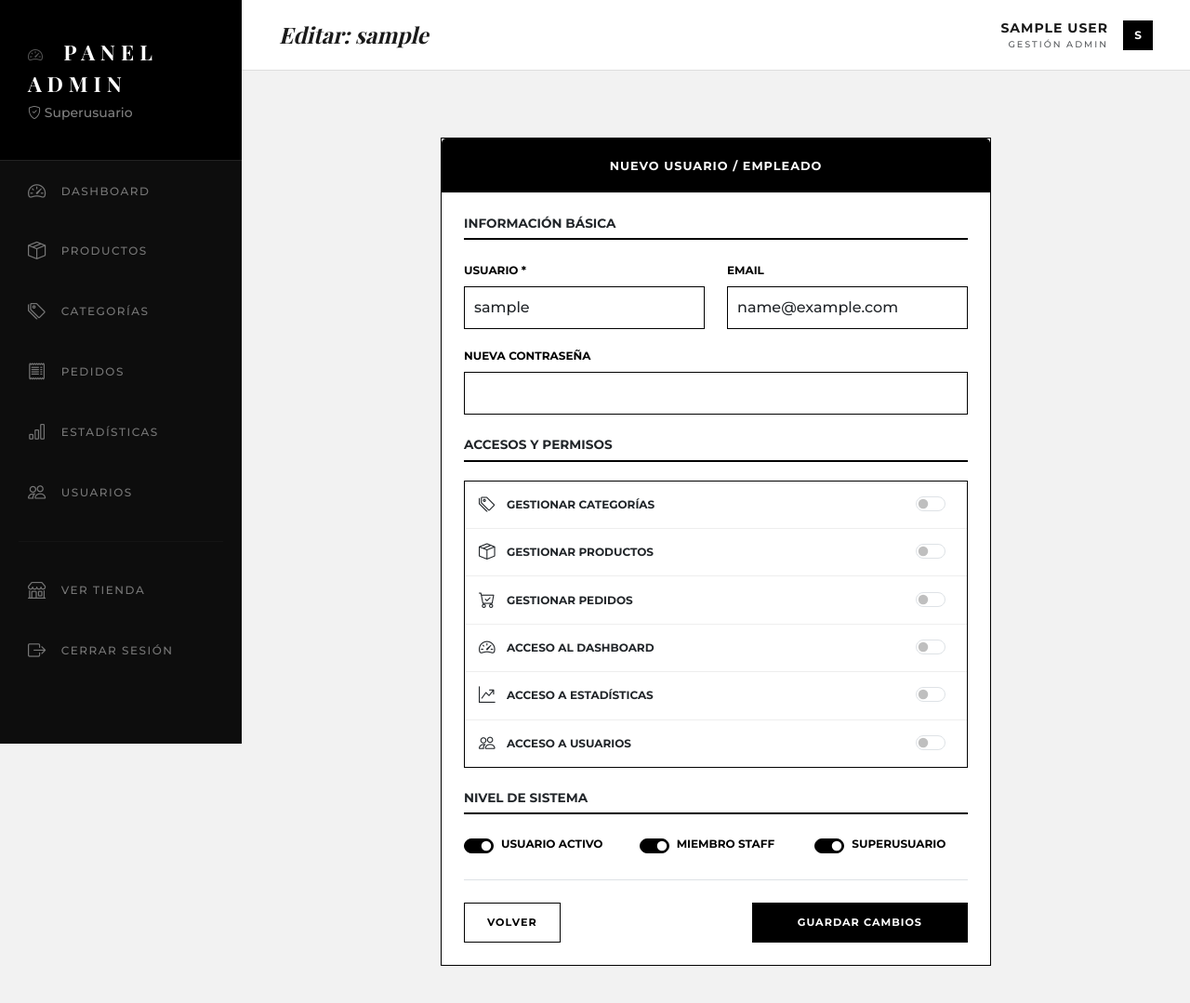
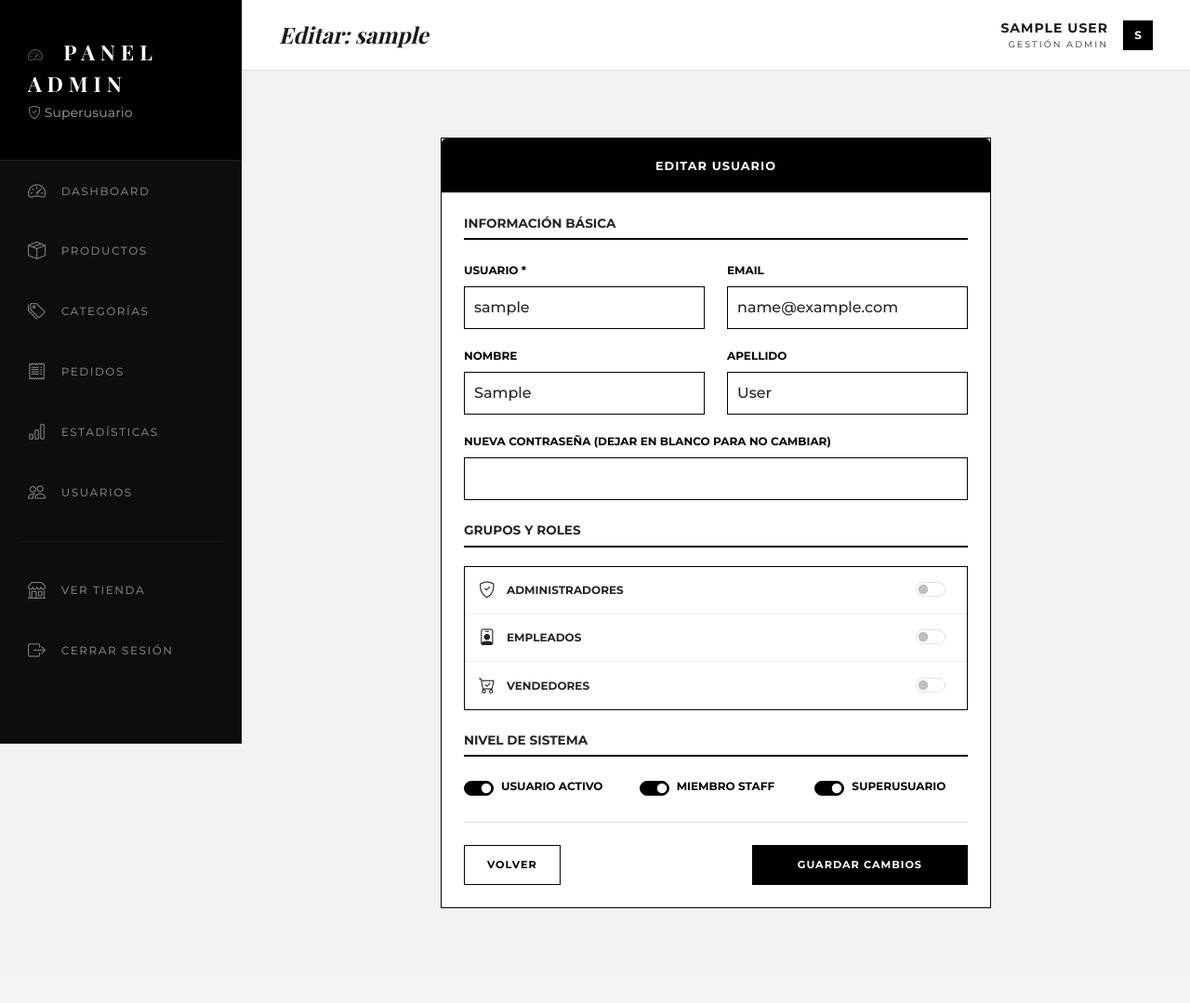
Before and after one commit to Julieta-Roldan/Ecommerce_Tienda, a Django app: page /panel_admin/usuarios/editar/1/ in a window 1280 px wide. Shown: the top 1079 px of the page at 93% size. After the commit the page ends 977 px from the top, so only its background shows below. Run offline with Django 5.2, Linux system fonts and the light colour scheme; the visitor is signed in with stand-in values (Sample User, id 1); data comes from the database, SQL or seed files in the repository; some web fonts are replaced.

```diff
--- a/panel_admin/templates/panel_admin/usuarios/form.html
+++ b/panel_admin/templates/panel_admin/usuarios/form.html
@@ -34,7 +34,7 @@
         <div class="col-md-8">
             <div class="card card-panel">
                 <div class="card-header text-center">
-                    NUEVO USUARIO / EMPLEADO
+                    {% if usuario %}EDITAR USUARIO{% else %}NUEVO USUARIO / EMPLEADO{% endif %}
                 </div>
                 <div class="card-body p-4">
                     <form method="POST">
@@ -50,60 +50,44 @@
                                 <label class="form-label">Email</label>
                                 <input type="email" class="form-control" name="email" value="{{ usuario.email|default:'' }}">
                             </div>
+                            <div class="col-md-6 mb-3">
+                                <label class="form-label">Nombre</label>
+                                <input type="text" class="form-control" name="first_name" value="{{ usuario.first_name|default:'' }}">
+                            </div>
+                            <div class="col-md-6 mb-3">
+                                <label class="form-label">Apellido</label>
+                                <input type="text" class="form-control" name="last_name" value="{{ usuario.last_name|default:'' }}">
+                            </div>
                             <div class="col-md-12">
-                                <label class="form-label">{% if usuario %}Nueva Contraseña{% else %}Contraseña *{% endif %}</label>
+                                <label class="form-label">{% if usuario %}Nueva Contraseña (dejar en blanco para no cambiar){% else %}Contraseña *{% endif %}</label>
                                 <input type="password" class="form-control" name="password" {% if not usuario %}required{% endif %}>
                             </div>
                         </div>
 
-                        <h6 class="section-title">Accesos y Permisos</h6>
+                        <h6 class="section-title">Grupos y Roles</h6>
                         <div class="permisos-container mb-4">
-                            {% comment %}
-                                Definimos manualmente los permisos que pediste.
-                                El 'codename' debe coincidir con los de tu DB.
-                            {% endcomment %}
-
+                            {% for grupo in grupos %}
                             <div class="permiso-row">
-                                <span class="permiso-text"><i class="bi bi-tags"></i> Gestionar Categorías</span>
+                                <span class="permiso-text">
+                                    <i class="bi
+                                        {% if grupo.name == 'Administradores' %}bi-shield-check
+                                        {% elif grupo.name == 'Empleados' %}bi-person-badge
+                                        {% elif grupo.name == 'Vendedores' %}bi-cart-check
+                                        {% else %}bi-people{% endif %}">
+                                    </i> {{ grupo.name }}
+                                </span>
                                 <div class="form-check form-switch">
-                                    <input class="form-check-input" type="checkbox" name="permisos_manual" value="add_categoria">
+                                    <input class="form-check-input" type="checkbox"
+                                           name="groups"
+                                           value="{{ grupo.id }}"
+                                           {% if grupo.id in grupos_usuario %}checked{% endif %}>
                                 </div>
                             </div>
-
-                            <div class="permiso-row">
-                                <span class="permiso-text"><i class="bi bi-box-seam"></i> Gestionar Productos</span>
-                                <div class="form-check form-switch">
-                                    <input class="form-check-input" type="checkbox" name="permisos_manual" value="add_producto">
-                                </div>
+                            {% empty %}
+                            <div class="text-center py-3">
+                                <p class="text-muted mb-0">No hay grupos configurados</p>
                             </div>
-
-                            <div class="permiso-row">
-                                <span class="permiso-text"><i class="bi bi-cart-check"></i> Gestionar Pedidos</span>
-                                <div class="form-check form-switch">
-                                    <input class="form-check-input" type="checkbox" name="permisos_manual" value="add_pedido">
-                                </div>
-                            </div>
-
-                            <div class="permiso-row">
-                                <span class="permiso-text"><i class="bi bi-speedometer2"></i> Acceso al Dashboard</span>
-                                <div class="form-check form-switch">
-                                    <input class="form-check-input" type="checkbox" name="permisos_manual" value="view_dashboard">
-                                </div>
-                            </div>
-
-                            <div class="permiso-row">
-                                <span class="permiso-text"><i class="bi bi-graph-up-arrow"></i> Acceso a Estadísticas</span>
-                                <div class="form-check form-switch">
-                                    <input class="form-check-input" type="checkbox" name="permisos_manual" value="view_estadisticas">
-                                </div>
-                            </div>
-
-                            <div class="permiso-row">
-                                <span class="permiso-text"><i class="bi bi-people"></i> Acceso a Usuarios</span>
-                                <div class="form-check form-switch">
-                                    <input class="form-check-input" type="checkbox" name="permisos_manual" value="view_user">
-                                </div>
-                            </div>
+                            {% endfor %}
                         </div>
 
                         <h6 class="section-title">Nivel de Sistema</h6>
@@ -120,12 +104,14 @@
                                     <label class="form-label ms-2 mb-0" for="is_staff">Miembro Staff</label>
                                 </div>
                             </div>
+                            {% if es_superuser %}
                             <div class="col-md-4">
                                 <div class="form-check form-switch d-flex align-items-center">
                                     <input class="form-check-input" type="checkbox" id="is_superuser" name="is_superuser" {% if usuario.is_superuser %}checked{% endif %}>
                                     <label class="form-label ms-2 mb-0" for="is_superuser">Superusuario</label>
                                 </div>
                             </div>
+                            {% endif %}
                         </div>
 
                         <div class="d-flex justify-content-between border-top pt-4">
--- a/panel_admin/urls.py
+++ b/panel_admin/urls.py
@@ -47,6 +47,12 @@ urlpatterns = [
     # Estadísticas
     path('estadisticas/', views.estadisticas, name='estadisticas'),
 
+# #Grupos
+#     path('grupos/', views.grupos_lista, name='grupos'),
+#     path('grupos/nuevo/', views.grupo_nuevo, name='grupo_nuevo'),
+#     path('grupos/editar/<int:id>/', views.grupo_editar, name='grupo_editar'),
+#     path('grupos/eliminar/<int:id>/', views.grupo_eliminar, name='grupo_eliminar'),
+#     path('grupos/<int:id>/actualizar-permisos/', views.actualizar_permisos_grupo, name='actualizar_permisos_grupo'),
 
 
 ]
--- a/panel_admin/views.py
+++ b/panel_admin/views.py
@@ -19,7 +19,27 @@ from functools import wraps
 from django.contrib.auth.models import Group, Permission
 from tienda.models import Talle, Color
 from pedidos_pagos.models import Pedido
+from django.contrib.auth.models import Group
 
+
+
+# AGREGA esta función después de los imports, alrededor de la línea 30:
+def inicializar_grupos_si_no_existen():
+    """Crear grupos básicos si no existen"""
+    from django.contrib.auth.models import Group
+
+    grupos_basicos = ['Administradores', 'Empleados', 'Vendedores']
+
+    for nombre_grupo in grupos_basicos:
+        Group.objects.get_or_create(name=nombre_grupo)
+
+
+def crear_grupos_basicos():
+    """Crear los grupos básicos si no existen"""
+    grupos_basicos = ['Administradores', 'Empleados', 'Vendedores']
+    for nombre_grupo in grupos_basicos:
+        Group.objects.get_or_create(name=nombre_grupo)
+    print("Grupos básicos creados/verificados")
 # ==================== DECORADORES PERSONALIZADOS ====================
 
 # ==================== DECORADORES PERSONALIZADOS ====================
@@ -513,6 +533,24 @@ def pedido_detalle(request, id):
     return render(request, 'panel_admin/pedidos/detalle.html', context)
 
 @login_required
+@requiere_ver_pedidos
+def pedido_eliminar(request, pedido_id):
+    """Eliminar un pedido"""
+    pedido = get_object_or_404(Pedido, id=pedido_id)
+
+    if request.method == 'POST':
+        pedido_id = pedido.id
+        pedido.delete()
+
+        messages.success(request, f'Pedido #{pedido_id} eliminado correctamente')
+        return redirect('panel_admin:pedidos')
+
+    context = {
+        'pedido': pedido,
+    }
+    return render(request, 'panel_admin/pedidos/confirmar_eliminar.html', context)
+
+@login_required
 @user_passes_test(es_staff)
 @requiere_ver_pedidos
 def cambiar_estado_pedido(request, id):
@@ -770,6 +808,10 @@ def categoria_eliminar(request, id):
 @login_required
 @requiere_ver_usuarios
 def usuarios_lista(request):
+    """Listar usuarios con gestión de grupos"""
+    # Inicializar grupos si no existen
+    inicializar_grupos_basicos()
+
     usuarios = User.objects.all().order_by('-date_joined')
 
     tipo = request.GET.get('tipo')
@@ -810,10 +852,13 @@ def usuarios_lista(request):
     }
 
     return render(request, 'panel_admin/usuarios/lista.html', context)
-
 @login_required
 @requiere_ver_usuarios
 def usuario_nuevo(request):
+    """Crear un nuevo usuario/empleado"""
+    # Inicializar grupos básicos si no existen
+    inicializar_grupos_basicos()
+
     if request.method == 'POST':
         username = request.POST.get('username')
         email = request.POST.get('email')
@@ -822,20 +867,17 @@ def usuario_nuevo(request):
         last_name = request.POST.get('last_name', '')
         is_staff = request.POST.get('is_staff') == 'on'
         is_active = request.POST.get('is_active') == 'on'
+        is_superuser = request.POST.get('is_superuser') == 'on' if request.user.is_superuser else False
 
+        # Obtener grupos seleccionados
         grupos_ids = request.POST.getlist('groups')
-        grupos = Group.objects.filter(id__in=grupos_ids)
-
-        permisos_ids = []
-        if request.user.is_superuser:
-            permisos_ids = request.POST.getlist('user_permissions')
-        permisos = Permission.objects.filter(id__in=permisos_ids)
 
         if username and password:
             if User.objects.filter(username=username).exists():
                 messages.error(request, 'El nombre de usuario ya existe')
             else:
                 try:
+                    # Crear usuario
                     user = User.objects.create_user(
                         username=username,
                         email=email,
@@ -843,13 +885,14 @@ def usuario_nuevo(request):
                         first_name=first_name,
                         last_name=last_name,
                         is_staff=is_staff,
-                        is_active=is_active
+                        is_active=is_active,
+                        is_superuser=is_superuser
                     )
 
-                    user.groups.set(grupos)
-
-                    if request.user.is_superuser:
-                        user.user_permissions.set(permisos)
+                    # Asignar grupos al usuario
+                    if grupos_ids:
+                        grupos = Group.objects.filter(id__in=grupos_ids)
+                        user.groups.set(grupos)
 
                     messages.success(request, f'Usuario "{user.username}" creado correctamente')
                     return redirect('panel_admin:usuarios')
@@ -859,22 +902,30 @@ def usuario_nuevo(request):
         else:
             messages.error(request, 'Nombre de usuario y contraseña son requeridos')
 
+    # Obtener todos los grupos para el formulario
     grupos = Group.objects.all().order_by('name')
-    permisos = Permission.objects.all().order_by('name') if request.user.is_superuser else []
 
-    return render(request, 'panel_admin/usuarios/form.html', {
+    context = {
         'titulo': 'Nuevo Usuario/Empleado',
         'accion': 'Crear',
         'grupos': grupos,
-        'permisos': permisos,
+        'grupos_usuario': [],
         'es_superuser': request.user.is_superuser,
-    })
+    }
+
+    return render(request, 'panel_admin/usuarios/form.html', context)
+
 
 @login_required
 @requiere_ver_usuarios
 def usuario_editar(request, id):
+    """Editar un usuario existente"""
+    # Inicializar grupos básicos si no existen
+    inicializar_grupos_basicos()
+
     usuario = get_object_or_404(User, id=id)
 
+    # Verificar permisos para editar
     if usuario.is_superuser and not request.user.is_superuser:
         messages.error(request, 'No tienes permisos para editar superusuarios')
         return redirect('panel_admin:usuarios')
@@ -890,45 +941,53 @@ def usuario_editar(request, id):
         is_staff = request.POST.get('is_staff') == 'on'
         is_active = request.POST.get('is_active') == 'on'
 
+        # Solo superusuarios pueden cambiar is_superuser
+        if request.user.is_superuser:
+            is_superuser = request.POST.get('is_superuser') == 'on'
+            usuario.is_superuser = is_superuser
+
+        # Obtener grupos seleccionados
         grupos_ids = request.POST.getlist('groups')
-        grupos = Group.objects.filter(id__in=grupos_ids)
 
-        permisos_ids = []
-        if request.user.is_superuser:
-            permisos_ids = request.POST.getlist('user_permissions')
-        permisos = Permission.objects.filter(id__in=permisos_ids)
-
+        # Actualizar datos del usuario
         usuario.email = email
         usuario.first_name = first_name
         usuario.last_name = last_name
         usuario.is_staff = is_staff
         usuario.is_active = is_active
 
+        # Cambiar contraseña si se proporcionó una nueva
         nueva_password = request.POST.get('password')
         if nueva_password:
             usuario.set_password(nueva_password)
 
         usuario.save()
 
-        usuario.groups.set(grupos)
-
-        if request.user.is_superuser:
-            usuario.user_permissions.set(permisos)
+        # Asignar grupos al usuario
+        if grupos_ids:
+            grupos = Group.objects.filter(id__in=grupos_ids)
+            usuario.groups.set(grupos)
+        else:
+            usuario.groups.clear()
 
         messages.success(request, f'Usuario "{usuario.username}" actualizado correctamente')
         return redirect('panel_admin:usuarios')
 
+    # Obtener todos los grupos y los grupos del usuario
     grupos = Group.objects.all().order_by('name')
-    permisos = Permission.objects.all().order_by('name') if request.user.is_superuser else []
+    grupos_usuario = usuario.groups.all()
+    grupos_usuario_ids = [grupo.id for grupo in grupos_usuario]
 
-    return render(request, 'panel_admin/usuarios/form.html', {
+    context = {
         'titulo': f'Editar: {usuario.username}',
         'accion': 'Actualizar',
         'usuario': usuario,
         'grupos': grupos,
-        'permisos': permisos,
+        'grupos_usuario': grupos_usuario_ids,
         'es_superuser': request.user.is_superuser,
-    })
+    }
+
+    return render(request, 'panel_admin/usuarios/form.html', context)
 
 @login_required
 @requiere_ver_usuarios
@@ -951,14 +1010,20 @@ def usuario_eliminar(request, id):
     if request.method == 'POST':
         username = usuario.username
         usuario.delete()
-        messages.success(request, f'Usuario "{username}" eliminado correctamente')
+        messages.success(
+            request,
+            f'Usuario "{username}" eliminado correctamente'
+        )
         return redirect('panel_admin:usuarios')
 
     context = {
         'usuario': usuario,
     }
-    return render(request, 'panel_admin/usuarios/confirmar_eliminar.html', context)
-
+    return render(
+        request,
+        'panel_admin/usuarios/confirmar_eliminar.html',
+        context
+    )
 
 # ==================== TALLES Y COLORES RÁPIDOS ====================
 
@@ -1083,33 +1148,51 @@ def eliminar_color_rapido(request):
 @login_required
 @requiere_ver_usuarios
 def cambiar_estado_usuario(request, id):
-    """Cambiar el estado activo/inactivo de un usuario"""
+    """Cambiar el estado activo/inactivo de un usuario (AJAX)"""
     usuario = get_object_or_404(User, id=id)
 
     if usuario == request.user:
+        if request.headers.get('X-Requested-With') == 'XMLHttpRequest':
+            return JsonResponse({
+                'success': False,
+                'error': 'No puedes cambiar el estado de tu propia cuenta'
+            })
         messages.error(request, 'No puedes cambiar el estado de tu propia cuenta')
         return redirect('panel_admin:usuarios')
 
     if usuario.is_superuser and not request.user.is_superuser:
+        if request.headers.get('X-Requested-With') == 'XMLHttpRequest':
+            return JsonResponse({
+                'success': False,
+                'error': 'No tienes permisos para cambiar el estado de superusuarios'
+            })
         messages.error(request, 'No tienes permisos para cambiar el estado de superusuarios')
         return redirect('panel_admin:usuarios')
 
     if request.method == 'POST':
-        nuevo_estado = request.POST.get('estado') == 'activo'
+        # Determinar nuevo estado
+        if request.headers.get('X-Requested-With') == 'XMLHttpRequest':
+            import json
+            data = json.loads(request.body)
+            nuevo_estado = data.get('estado', True)
+        else:
+            nuevo_estado = request.POST.get('estado') == 'true'
 
+        # Cambiar estado
         usuario.is_active = nuevo_estado
         usuario.save()
 
         estado_texto = 'activado' if nuevo_estado else 'desactivado'
-        messages.success(request, f'Usuario "{usuario.username}" {estado_texto} correctamente')
+        mensaje = f'Usuario "{usuario.username}" {estado_texto} correctamente'
 
         if request.headers.get('X-Requested-With') == 'XMLHttpRequest':
             return JsonResponse({
                 'success': True,
                 'nuevo_estado': 'activo' if usuario.is_active else 'inactivo',
-                'mensaje': f'Usuario {estado_texto} correctamente'
+                'mensaje': mensaje
             })
 
+        messages.success(request, mensaje)
         return redirect('panel_admin:usuarios')
 
     if request.headers.get('X-Requested-With') == 'XMLHttpRequest':
@@ -1121,8 +1204,28 @@ def cambiar_estado_usuario(request, id):
     messages.error(request, 'Método no permitido')
     return redirect('panel_admin:usuarios')
 
-def pedido_eliminar(request, pedido_id):
-    pedido = get_object_or_404(Pedido, id=pedido_id)
-    pedido.delete()
-    messages.success(request, f"Pedido #{pedido_id} eliminado correctamente.")
-    return redirect('panel_admin:pedidos')
+# ==================== FUNCIONES AUXILIARES ====================
+
+def inicializar_grupos_basicos():
+    """Crear los grupos básicos del sistema si no existen"""
+    grupos_basicos = [
+        {
+            'name': 'Administradores',
+            'description': 'Acceso completo a todo el sistema'
+        },
+        {
+            'name': 'Empleados',
+            'description': 'Pueden gestionar productos, categorías y pedidos'
+        },
+        {
+            'name': 'Vendedores',
+            'description': 'Solo pueden ver y gestionar pedidos'
+        }
+    ]
+
+    for grupo_data in grupos_basicos:
+        grupo, creado = Group.objects.get_or_create(name=grupo_data['name'])
+        if creado:
+            print(f"Grupo creado: {grupo_data['name']}")
+
+    return True
```
Also changed, not shown: crear_grupos.py (added, +27 -0 lines), panel_admin/templates/panel_admin/usuarios/lista.html (+8 -8 lines).
